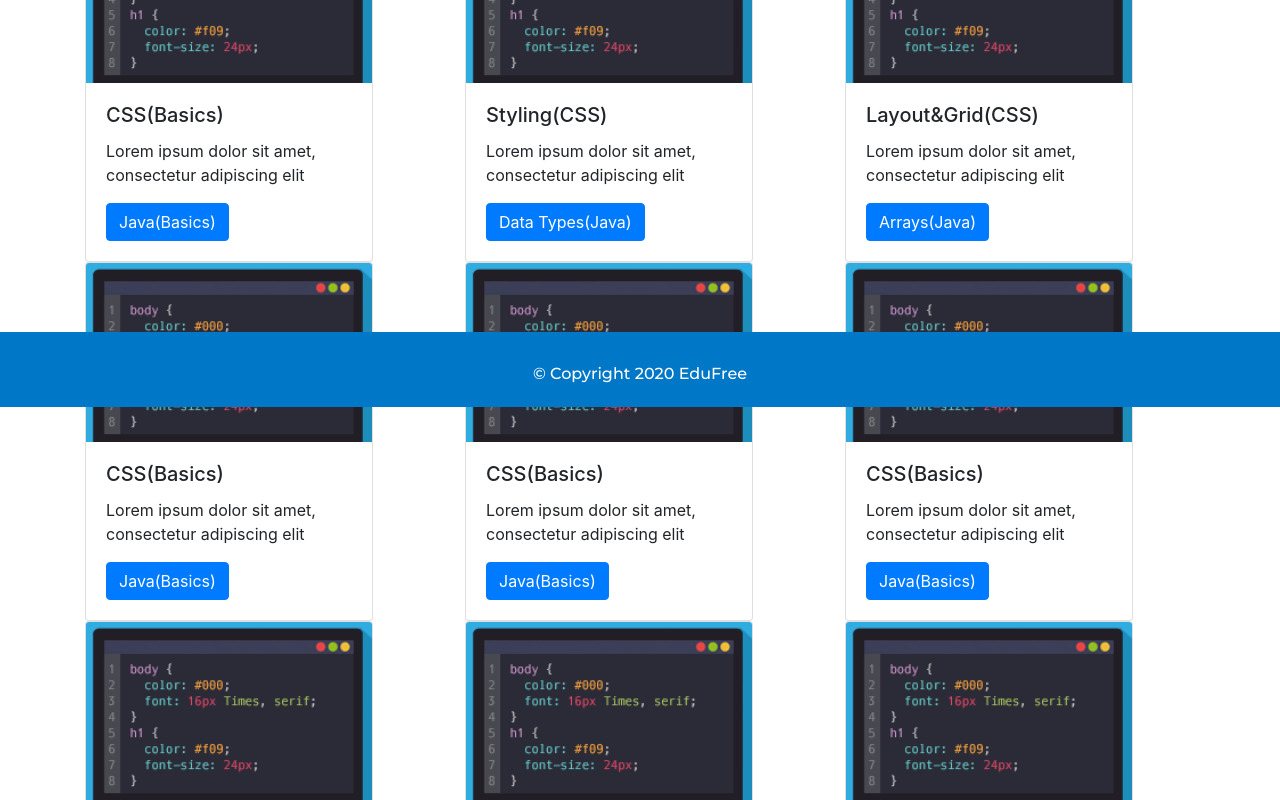
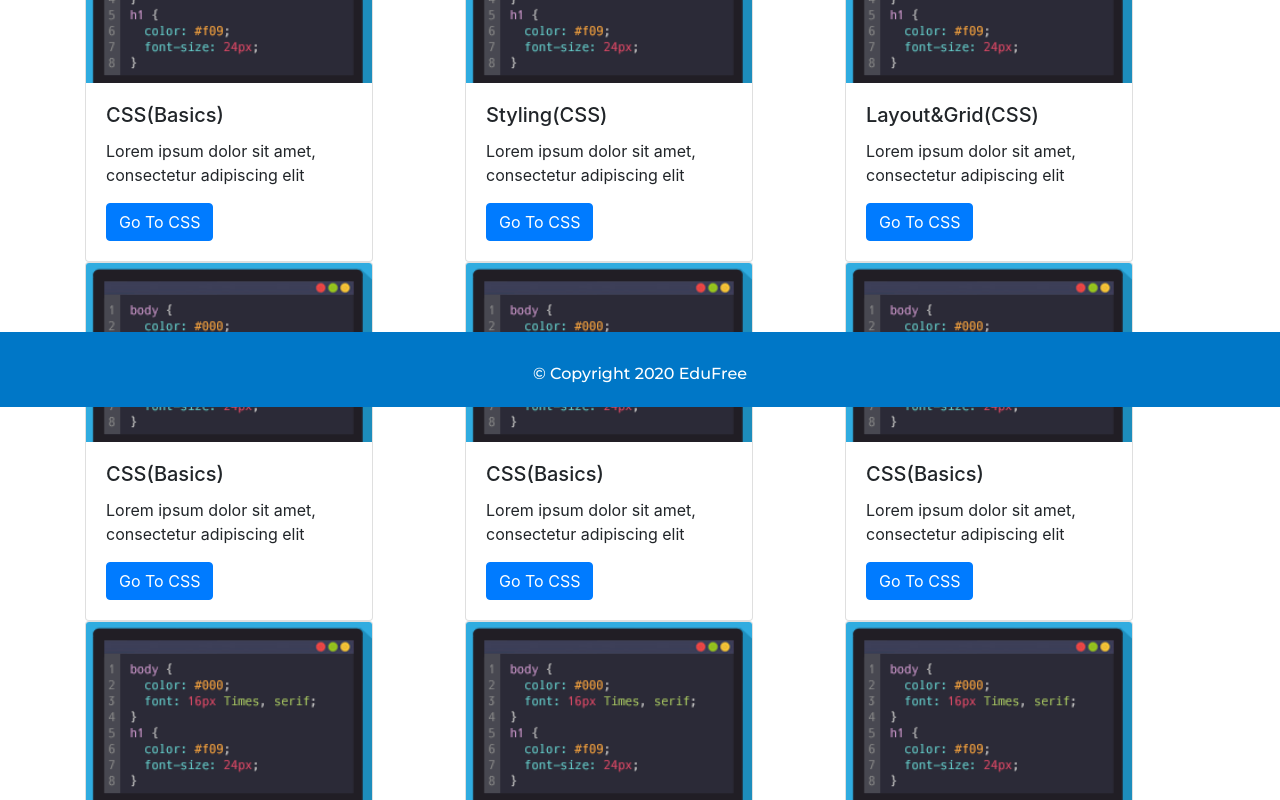
Before and after one commit to AshiHaque/Level-2-Group-project--Edufree, a React (Create React App) app: page /ContentCSS in a window 1280 px wide. Shown: the part 393-1193 px from the top of the page. Built offline with nearby package versions, Linux system fonts and the light colour scheme.

Commit message:
Update ContentCSS.js

```diff
--- a/src/Pages/ContentCSS.js
+++ b/src/Pages/ContentCSS.js
@@ -36,7 +36,7 @@ class Content extends React.Component{
     <Card.Text>
     Lorem ipsum dolor sit amet, consectetur adipiscing elit
     </Card.Text>
-    <Button variant="primary">Java(Basics)</Button>
+    <Button variant="primary">Go To CSS</Button>
   </Card.Body>
 </Card></Col>
 
@@ -47,7 +47,7 @@ class Content extends React.Component{
     <Card.Text>
     Lorem ipsum dolor sit amet, consectetur adipiscing elit
     </Card.Text>
-    <Button variant="primary">Data Types(Java)</Button>
+    <Button variant="primary">Go To CSS</Button>
   </Card.Body>
 </Card></Col>
     <Col lg={4}><Card style={{ width: '18rem' }}>
@@ -57,7 +57,7 @@ class Content extends React.Component{
     <Card.Text>
     Lorem ipsum dolor sit amet, consectetur adipiscing elit
     </Card.Text>
-    <Button variant="primary">Arrays(Java)</Button>
+    <Button variant="primary">Go To CSS</Button>
   </Card.Body>
 </Card></Col>
   </Row>
@@ -69,7 +69,7 @@ class Content extends React.Component{
     <Card.Text>
     Lorem ipsum dolor sit amet, consectetur adipiscing elit
     </Card.Text>
-    <Button variant="primary">Java(Basics)</Button>
+    <Button variant="primary">Go To CSS</Button>
   </Card.Body>
 </Card></Col>
 <Col lg={4}><Card style={{ width: '18rem' }}>
@@ -79,7 +79,7 @@ class Content extends React.Component{
     <Card.Text>
     Lorem ipsum dolor sit amet, consectetur adipiscing elit
     </Card.Text>
-    <Button variant="primary">Java(Basics)</Button>
+    <Button variant="primary">Go To CSS</Button>
   </Card.Body>
 </Card></Col>
 <Col lg={4}><Card style={{ width: '18rem' }}>
@@ -89,7 +89,7 @@ class Content extends React.Component{
     <Card.Text>
     Lorem ipsum dolor sit amet, consectetur adipiscing elit
     </Card.Text>
-    <Button variant="primary">Java(Basics)</Button>
+    <Button variant="primary">Go To CSS</Button>
   </Card.Body>
 </Card></Col>
   </Row>
```
